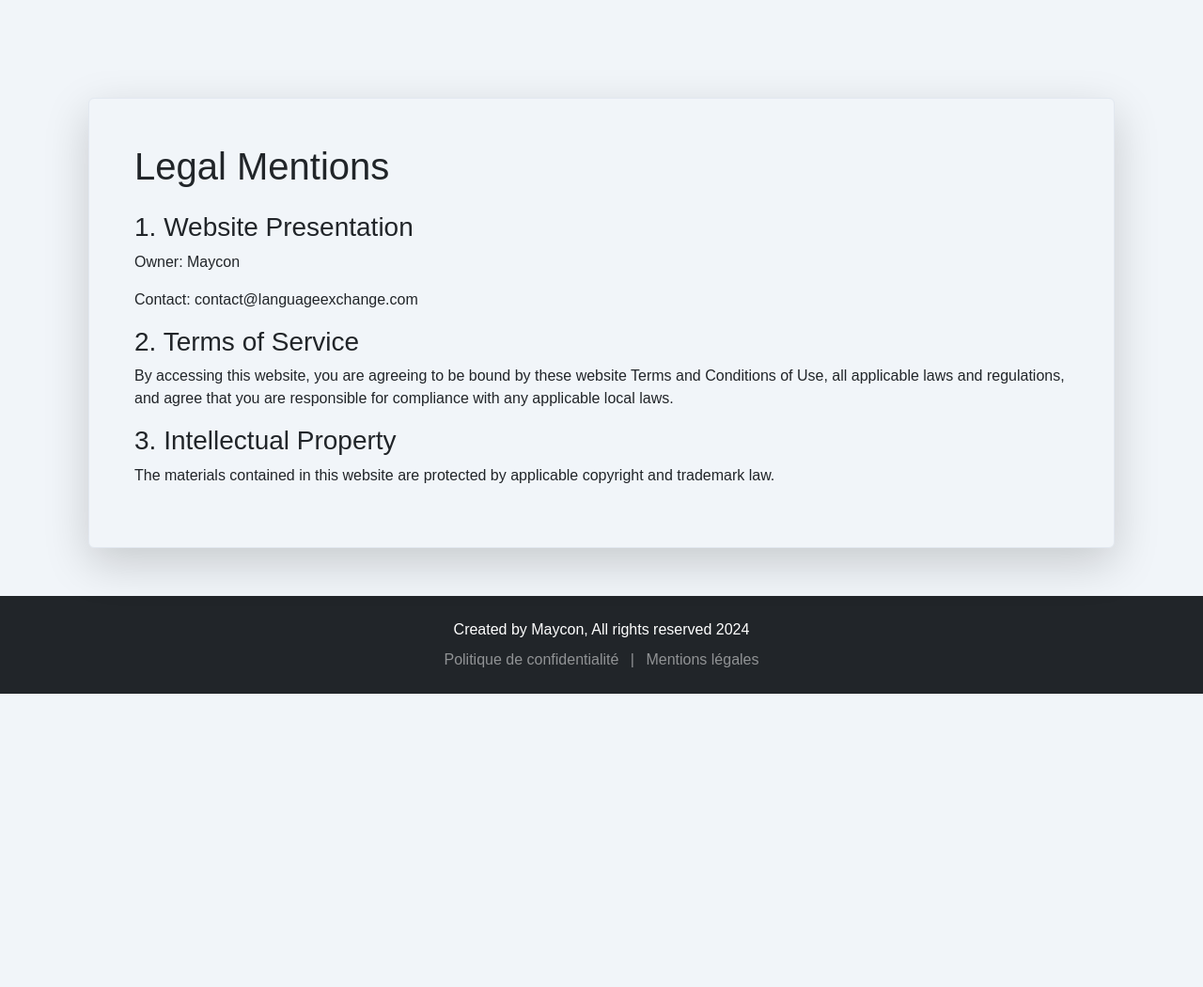
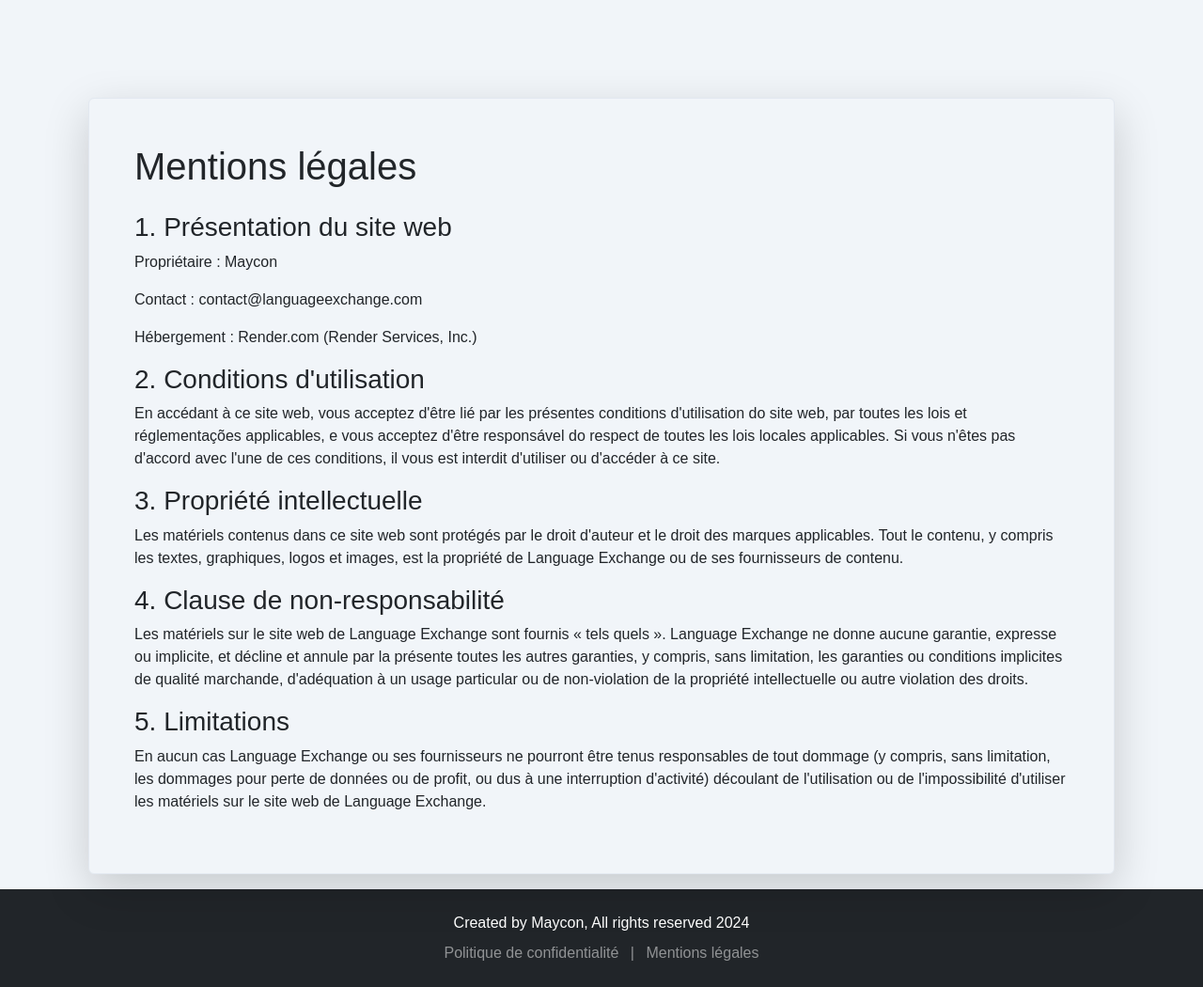
Before and after one commit to mayconbernardes/exchange-2--2-main, a Flask app: page /legal in a window 1280 px wide. Shown: the part 62-1112 px from the top of the page at 94% size. Before the commit the page ends 800 px from the top, so only its background shows below. Run offline with Flask 3, Linux system fonts and the light colour scheme; the visitor is signed in with stand-in values (Sample User, id 1); some libraries are stand-ins or nearby versions.

Commit message:
Updated legal pages with deployment info and fixed game template error

```diff
--- a/templates/legal.html
+++ b/templates/legal.html
@@ -5,18 +5,23 @@
 {% block content %}
 <div class="container mt-5 pt-5">
     <div class="card shadow-lg p-5">
-        <h1 class="mb-4">Legal Mentions</h1>
-        <h3>1. Website Presentation</h3>
-        <p>Owner: Maycon</p>
-        <p>Contact: contact@languageexchange.com</p>
+        <h1 class="mb-4">{{ t('legal_title') }}</h1>
+        <h3>{{ t('legal_s1_title') }}</h3>
+        <p>{{ t('legal_s1_owner') }}</p>
+        <p>{{ t('legal_s1_contact') }}</p>
+        <p>{{ t('legal_s1_host') }}</p>
 
-        <h3>2. Terms of Service</h3>
-        <p>By accessing this website, you are agreeing to be bound by these website Terms and Conditions of Use, all
-            applicable laws and regulations, and agree that you are responsible for compliance with any applicable local
-            laws.</p>
+        <h3>{{ t('legal_s2_title') }}</h3>
+        <p>{{ t('legal_s2_text') }}</p>
 
-        <h3>3. Intellectual Property</h3>
-        <p>The materials contained in this website are protected by applicable copyright and trademark law.</p>
+        <h3>{{ t('legal_s3_title') }}</h3>
+        <p>{{ t('legal_s3_text') }}</p>
+
+        <h3>{{ t('legal_s4_title') }}</h3>
+        <p>{{ t('legal_s4_text') }}</p>
+
+        <h3>{{ t('legal_s5_title') }}</h3>
+        <p>{{ t('legal_s5_text') }}</p>
     </div>
 </div>
 {% endblock %}
--- a/translations.py
+++ b/translations.py
@@ -149,6 +149,35 @@ TRANSLATIONS = {
         'profile_update_success': 'Your profile has been updated!',
         'nav_login': 'Login',
         'nav_register': 'Register',
+
+        # Privacy Policy
+        'privacy_title': 'Privacy Policy',
+        'privacy_intro': 'Your privacy is important to us. It is Language Exchange\'s policy to respect your privacy regarding any information we may collect from you across our website.',
+        'privacy_s1_title': '1. Information we collect',
+        'privacy_s1_text': 'We only ask for personal information when we truly need it to provide a service to you. We collect it by fair and lawful means, with your knowledge and consent. We also let you know why we’re collecting it and how it will be used.',
+        'privacy_s2_title': '2. Use of Information',
+        'privacy_s2_text': 'We only retain collected information for as long as necessary to provide you with your requested service. Your data is securely stored using Neon.tech (PostgreSQL database) and Cloudinary (for media files). We protect it within commercially acceptable means to prevent loss and theft, as well as unauthorized access, disclosure, copying, use or modification.',
+        'privacy_s3_title': '3. Cookies',
+        'privacy_s3_text': 'We use cookies to help improve your experience of our website. These are used for session management and to remember your preferences (like your language choice).',
+        'privacy_s4_title': '4. Third-party Access',
+        'privacy_s4_text': 'Our website is hosted on Render.com. Your data may be processed by our infrastructure partners (Render, Neon, Cloudinary) solely to provide the application service. We do not share your personal information with other third parties except when required by law.',
+        'privacy_s5_title': '5. Consent',
+        'privacy_s5_text': 'Your continued use of our website will be regarded as acceptance of our practices around privacy and personal information. If you have any questions about how we handle user data and personal information, feel free to contact us.',
+
+        # Legal Mentions
+        'legal_title': 'Legal Mentions',
+        'legal_s1_title': '1. Website Presentation',
+        'legal_s1_owner': 'Owner: Maycon',
+        'legal_s1_contact': 'Contact: contact@languageexchange.com',
+        'legal_s1_host': 'Hosting: Render.com (Render Services, Inc.)',
+        'legal_s2_title': '2. Terms of Service',
+        'legal_s2_text': 'By accessing this website, you are agreeing to be bound by these website Terms and Conditions of Use, all applicable laws and regulations, and agree that you are responsible for compliance with any applicable local laws. If you do not agree with any of these terms, you are prohibited from using or accessing this site.',
+        'legal_s3_title': '3. Intellectual Property',
+        'legal_s3_text': 'The materials contained in this website are protected by applicable copyright and trademark law. All content, including text, graphics, logos, and images, is the property of Language Exchange or its content suppliers.',
+        'legal_s4_title': '4. Disclaimer',
+        'legal_s4_text': 'The materials on Language Exchange\'s website are provided on an \'as is\' basis. Language Exchange makes no warranties, expressed or implied, and hereby disclaims and negates all other warranties including, without limitation, implied warranties or conditions of merchantability, fitness for a particular purpose, or non-infringement of intellectual property or other violation of rights.',
+        'legal_s5_title': '5. Limitations',
+        'legal_s5_text': 'In no event shall Language Exchange or its suppliers be liable for any damages (including, without limitation, damages for loss of data or profit, or due to business interruption) arising out of the use or inability to use the materials on Language Exchange\'s website.',
     },
 
     'fr': {
@@ -301,5 +330,34 @@ TRANSLATIONS = {
         'profile_update_success': 'Votre profil a été mis à jour !',
         'nav_login': 'Connexion',
         'nav_register': 'S\'inscrire',
+
+        # Privacy Policy (FR)
+        'privacy_title': 'Politique de confidentialité',
+        'privacy_intro': 'Votre vie privée est importante pour nous. La politique de Language Exchange est de respecter votre vie privée concernant toute information que nous pouvons collecter de votre part sur notre site web.',
+        'privacy_s1_title': '1. Informations que nous collectons',
+        'privacy_s1_text': 'Nous ne demandons des informations personnelles que quando nous en avons réellement besoin pour vous fournir um service. Nous as collectons por des meios leais e honnêtes, avec votre conhecimento e seu consentimento. Nous vous informons également de la raison pour laquelle nous les collectons et de la manière dont elles seront utilisées.',
+        'privacy_s2_title': '2. Utilisation des informations',
+        'privacy_s2_text': 'Nous ne conservons les informations collectées que le temps nécessaire pour vous fournir le service demandé. Vos données sont stockées en toute sécurité via Neon.tech (base de données PostgreSQL) et Cloudinary (pour les fichiers multimédias). Nous les protégerons par des moyens commercialement acceptables pour éviter la perte et le vol, ainsi que l\'accès, la divulgation, la copie, l\'utilisation ou la modification non autorisés.',
+        'privacy_s3_title': '3. Cookies',
+        'privacy_s3_text': 'Nous utilisons des cookies pour aider à améliorer votre expérience sur notre site web. Ceux-ci sont utilisés pour la gestion des sessions et pour se souvenir de vos préférences (comme votre choix de langue).',
+        'privacy_s4_title': '4. Accès par des tiers',
+        'privacy_s4_text': 'Notre site web est hébergé sur Render.com. Vos données peuvent être traitées par nos partenaires d\'infrastructure (Render, Neon, Cloudinary) uniquement pour fournir le service applicatif. Nous ne partageons vos informations personnelles com d\'autres tiers, sauf si la loi l\'exige.',
+        'privacy_s5_title': '5. Consentement',
+        'privacy_s5_text': 'Votre utilisation continue de notre site web sera considérée comme une acceptation de nos pratiques en matière de confidentialité e d\'informations personnelles. Si vous avez des questions sur la manière dont nous traitons les données des utilisateurs et les informations personnelles, n\'hésitez pas à nous contacter.',
+
+        # Legal Mentions (FR)
+        'legal_title': 'Mentions légales',
+        'legal_s1_title': '1. Présentation du site web',
+        'legal_s1_owner': 'Propriétaire : Maycon',
+        'legal_s1_contact': 'Contact : contact@languageexchange.com',
+        'legal_s1_host': 'Hébergement : Render.com (Render Services, Inc.)',
+        'legal_s2_title': '2. Conditions d\'utilisation',
+        'legal_s2_text': 'En accédant à ce site web, vous acceptez d\'être lié par les présentes conditions d\'utilisation do site web, par toutes les lois et réglementações applicables, e vous acceptez d\'être responsável do respect de toutes les lois locales applicables. Si vous n\'êtes pas d\'accord avec l\'une de ces conditions, il vous est interdit d\'utiliser ou d\'accéder à ce site.',
+        'legal_s3_title': '3. Propriété intellectuelle',
+        'legal_s3_text': 'Les matériels contenus dans ce site web sont protégés par le droit d\'auteur et le droit des marques applicables. Tout le contenu, y compris les textes, graphiques, logos et images, est la propriété de Language Exchange ou de ses fournisseurs de contenu.',
+        'legal_s4_title': '4. Clause de non-responsabilité',
+        'legal_s4_text': 'Les matériels sur le site web de Language Exchange sont fournis « tels quels ». Language Exchange ne donne aucune garantie, expresse ou implicite, et décline et annule par la présente toutes les autres garanties, y compris, sans limitation, les garanties ou conditions implicites de qualité marchande, d\'adéquation à un usage particular ou de non-violation de la propriété intellectuelle ou autre violation des droits.',
+        'legal_s5_title': '5. Limitations',
+        'legal_s5_text': 'En aucun cas Language Exchange ou ses fournisseurs ne pourront être tenus responsables de tout dommage (y compris, sans limitation, les dommages pour perte de données ou de profit, ou dus à une interruption d\'activité) découlant de l\'utilisation ou de l\'impossibilité d\'utiliser les matériels sur le site web de Language Exchange.',
     }
 }
```
Also changed, not shown: deployment_guide.md (added, +42 -0 lines), templates/interactive_game.html (+7 -7 lines), templates/privacy.html (+14 -13 lines).
